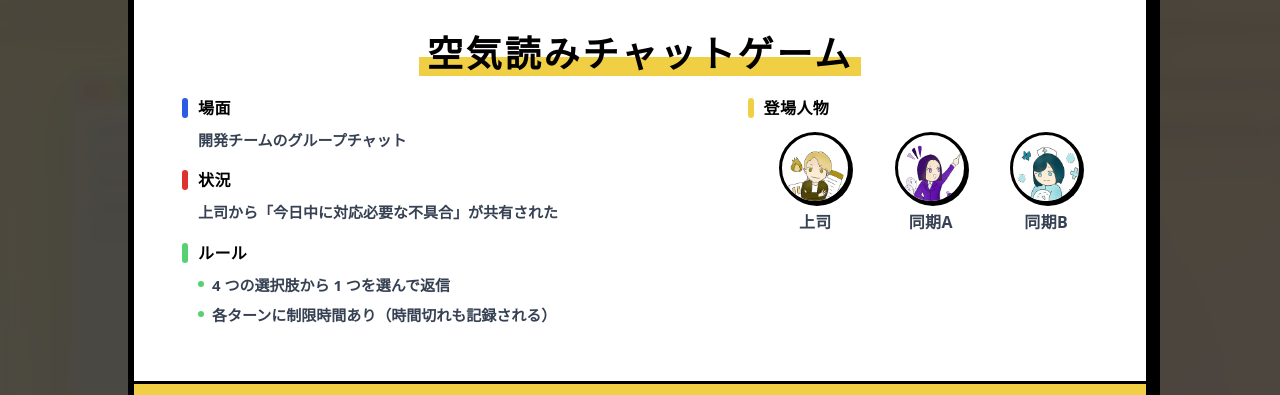
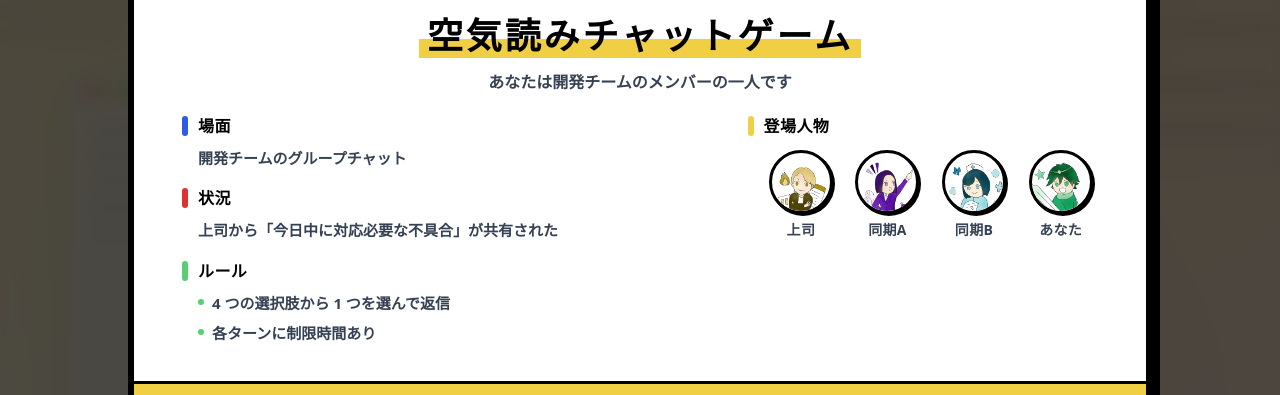
Before and after one commit to Koseeee-27/real-you, a Next.js app in the folder frontend/: page /games/group-chat in a window 1280 px wide. Shown: the part 197-592 px from the top of the page. Built offline with nearby package versions, Linux system fonts and the light colour scheme; no server answers.

Commit message:
feat: オンボーディングにプレイヤー役割サブタイトルを追加・登場人物を4人に拡張・「時間切れも記録される」注記を削除

```diff
--- a/frontend/src/features/games/group-chat/components/OnboardingSlides.tsx
+++ b/frontend/src/features/games/group-chat/components/OnboardingSlides.tsx
@@ -7,6 +7,7 @@ import {
   CHARACTERS,
   INTRO_CHARACTERS,
   ONBOARDING_TITLE,
+  PLAYER_INTRO_TEXT,
   RULES,
   SCENE_TEXT,
   SITUATION_TEXT,
@@ -85,6 +86,11 @@ export default function OnboardingSlides({ onStart }: OnboardingSlidesProps) {
           </span>
         </h2>
 
+        {/* プレイヤーの役割サブタイトル */}
+        <p className="-mt-2 text-center text-sm font-bold text-gray-700 sm:text-base">
+          {PLAYER_INTRO_TEXT}
+        </p>
+
         <div className="grid gap-5 lg:grid-cols-[3fr_2fr] lg:gap-x-10">
           {/* 左カラム: 場面 / 状況 / ルール */}
           <div className="flex flex-col gap-4">
@@ -121,11 +127,11 @@ export default function OnboardingSlides({ onStart }: OnboardingSlidesProps) {
                   <Image
                     src={CHARACTERS[c.characterId].iconPath}
                     alt={c.role}
-                    width={72}
-                    height={72}
-                    className="h-[72px] w-[72px] rounded-full border-[3px] border-black bg-white object-cover shadow-[2px_2px_0_0_#000]"
+                    width={64}
+                    height={64}
+                    className="h-16 w-16 rounded-full border-[3px] border-black bg-white object-cover shadow-[2px_2px_0_0_#000]"
                   />
-                  <span className="text-sm font-black tracking-wide sm:text-base">
+                  <span className="text-xs font-black tracking-wide sm:text-sm">
                     {c.role}
                   </span>
                 </div>
--- a/frontend/src/features/games/group-chat/data/turns.ts
+++ b/frontend/src/features/games/group-chat/data/turns.ts
@@ -42,9 +42,9 @@ export const CHARACTERS = {
   },
 } as const satisfies Record<CharacterId, Character>;
 
-/** オンボーディング1スライドに並べる登場人物（プレイヤー以外の3人）。名前のみ */
+/** オンボーディング1スライドに並べる登場人物（プレイヤー含む全4人）。名前のみ */
 export interface IntroCharacter {
-  characterId: Exclude<CharacterId, 'player'>;
+  characterId: CharacterId;
   role: string;
 }
 
@@ -52,9 +52,13 @@ export const INTRO_CHARACTERS: IntroCharacter[] = [
   { characterId: 'boss', role: '上司' },
   { characterId: 'colleague-a', role: '同期A' },
   { characterId: 'colleague-b', role: '同期B' },
+  { characterId: 'player', role: 'あなた' },
 ];
 
 export const ONBOARDING_TITLE = '空気読みチャットゲーム';
+
+/** オンボーディング: サブタイトル（プレイヤーの役割説明） */
+export const PLAYER_INTRO_TEXT = 'あなたは開発チームのメンバーの一人です';
 
 /** オンボーディング: 場面（短く） */
 export const SCENE_TEXT = '開発チームのグループチャット';
@@ -66,7 +70,7 @@ export const SITUATION_TEXT =
 /** オンボーディング: ルール（箇条書き） */
 export const RULES: readonly string[] = [
   '4 つの選択肢から 1 つを選んで返信',
-  '各ターンに制限時間あり（時間切れも記録される）',
+  '各ターンに制限時間あり',
 ];
 
 // =========================================================
```
